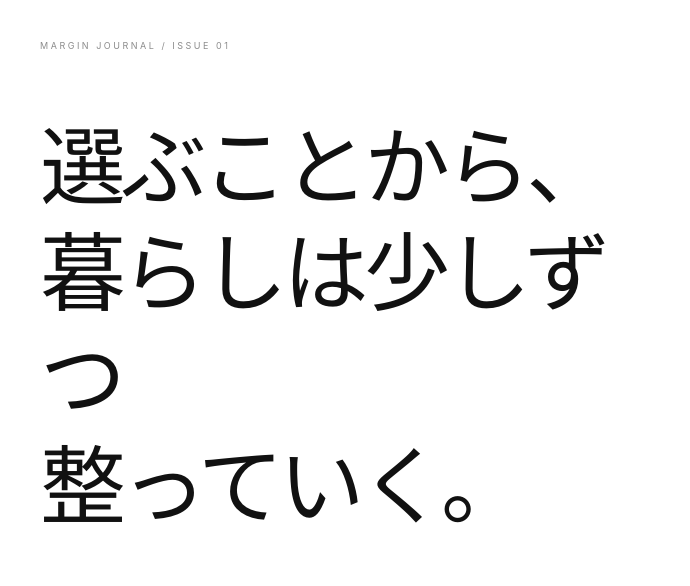
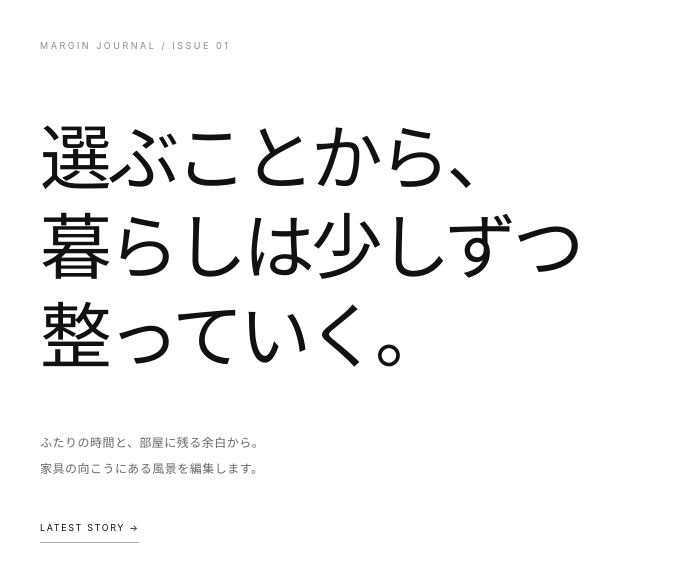
Before and after one commit to junichi-11/futari-kurashi, a website: page index.html in a window 1280 px wide. Shown: the part 157-743 px from the top of the page, 0-690 px from the left. Drawn offline with Linux system fonts and the light colour scheme; grey boxes are pictures that could not be loaded.

Commit message:
Refine gallery hero typography

```diff
--- a/index.html
+++ b/index.html
@@ -234,7 +234,7 @@ html{background:#fff}body{background:#fff;color:#111;overflow-x:hidden}
 .exhibition-hero{min-height:940px;height:auto;padding:150px max(40px,calc((100vw - 1380px)/2)) 86px;display:grid;grid-template-columns:repeat(12,1fr);grid-template-rows:auto 1fr;gap:64px 28px;background:#fff;color:#111;overflow:visible}
 .exhibition-hero .hero-content{grid-column:1/7;grid-row:1/3;width:auto;height:auto;margin:0;padding:45px 0 0;display:block;align-self:start}
 .exhibition-hero .hero-kicker{margin:0 0 58px;color:#686868;font-size:9px;letter-spacing:.28em}
-.exhibition-hero .hero-title{max-width:700px;margin:0;color:#111;font-size:clamp(58px,6.7vw,105px);font-weight:400;line-height:1.24;letter-spacing:-.055em}
+.exhibition-hero .hero-title{max-width:700px;margin:0;color:#111;font-size:clamp(56px,5.6vw,88px);font-weight:400;line-height:1.24;letter-spacing:-.055em}
 .exhibition-hero .hero-copy{max-width:430px;margin:52px 0 0;color:#686868;font-size:12px;line-height:2.15}
 .hero-link{display:inline-block;margin-top:38px;padding-bottom:6px;border-bottom:1px solid rgba(17,17,17,.35);font-size:9px;letter-spacing:.18em;text-transform:uppercase;transition:transform .4s var(--ease),border-color .4s var(--ease)}
 .hero-link:hover{transform:translateX(2px);border-color:#111}
```
